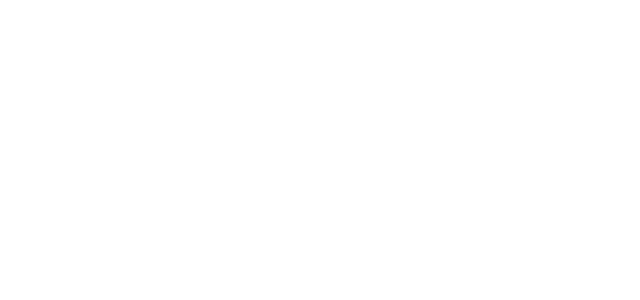
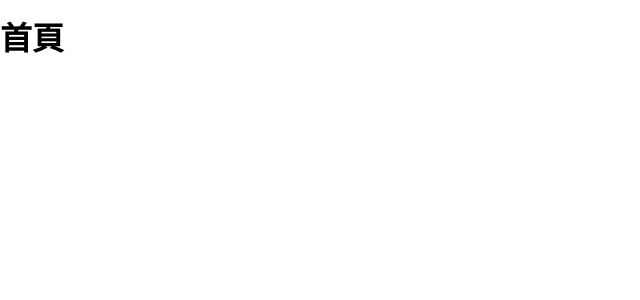
Before and after one commit to AbsintheSung/react_todo, a React (Vite) app: page / in a window 1280 px wide. Shown: the top 300 px of the page, without its empty margins (0-640 px from the left). Built offline with nearby package versions, Linux system fonts and the light colour scheme.

Commit message:
feat:配置路由設定

```diff
--- a/package.json
+++ b/package.json
@@ -13,6 +13,7 @@
     "normalize.css": "^8.0.1",
     "react": "^19.0.0",
     "react-dom": "^19.0.0",
+    "react-router-dom": "^7.4.1",
     "styled-components": "^6.1.16"
   },
   "devDependencies": {
--- a/src/App.tsx
+++ b/src/App.tsx
@@ -4,5 +4,4 @@
     <></>
   )
 }
-
 export default App
--- a/src/main.tsx
+++ b/src/main.tsx
@@ -2,10 +2,13 @@
 import { createRoot } from 'react-dom/client'
 import "normalize.css";
 import "@/assets/style/index.css"
-import App from './App.tsx'
+// import App from './App.tsx'
+import { RouterProvider } from 'react-router-dom';
+import Router from './router.tsx';
 
 createRoot(document.getElementById('root')!).render(
   <StrictMode>
-    <App />
+    {/* <App /> */}
+    <RouterProvider router={Router}></RouterProvider>
   </StrictMode>,
 )
--- /dev/null
+++ b/src/pages/home/index.tsx
@@ -0,0 +1,9 @@
+const Home = ()=>{
+  return(
+    <>
+      <h1>首頁</h1>
+    </>
+  )
+}
+
+export default Home;
--- /dev/null
+++ b/src/router.tsx
@@ -0,0 +1,22 @@
+import { createBrowserRouter } from "react-router-dom";
+// import App from "./App";
+import Register from "./pages/register/index";
+import Login from "./pages/login/index";
+import Home from "./pages/home/index";
+
+const Router = createBrowserRouter([
+  {
+    path: '/',
+    element: <Home />,
+  },
+  {
+    path: '/login',
+    element: <Login />,
+  },
+  {
+    path: '/register',
+    element: <Register />,
+  },
+])
+
+export default Router;
```
Also changed, not shown: 1 other file (tests, documents, lock files or other folders).
